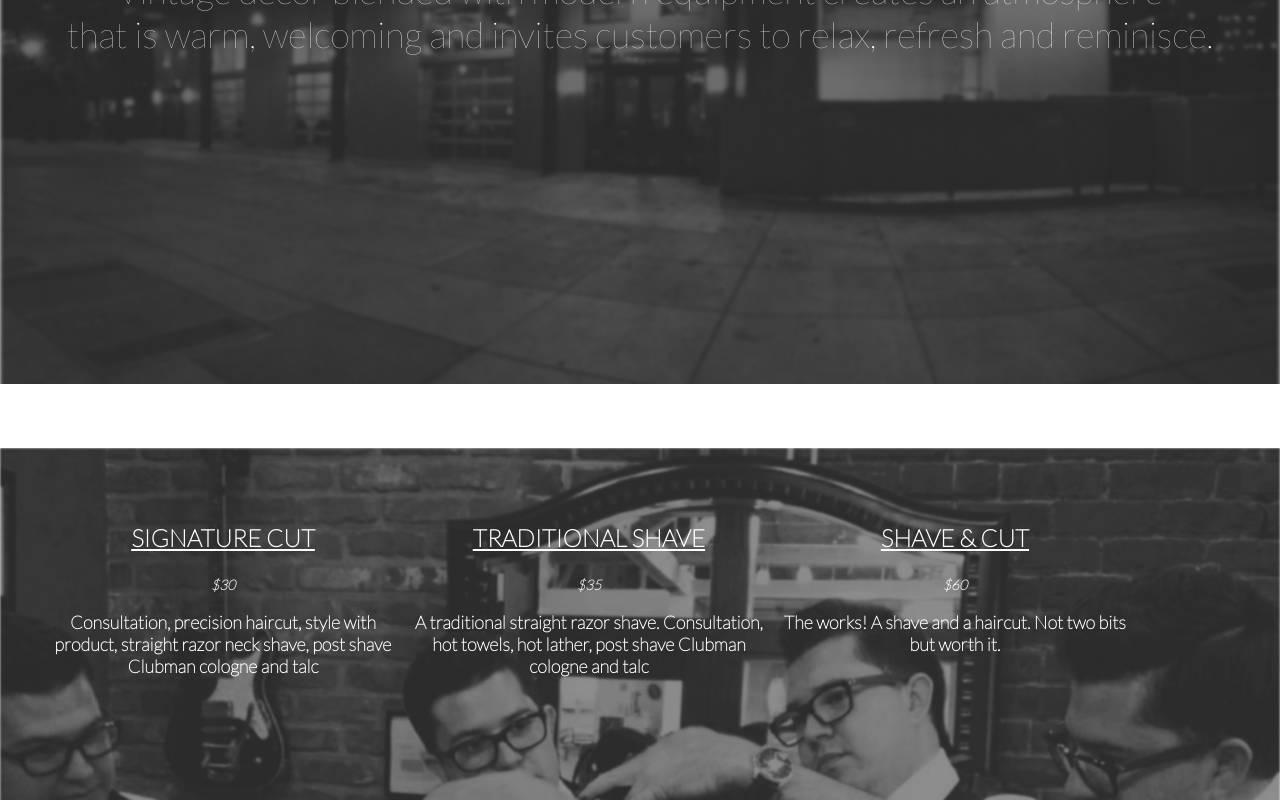
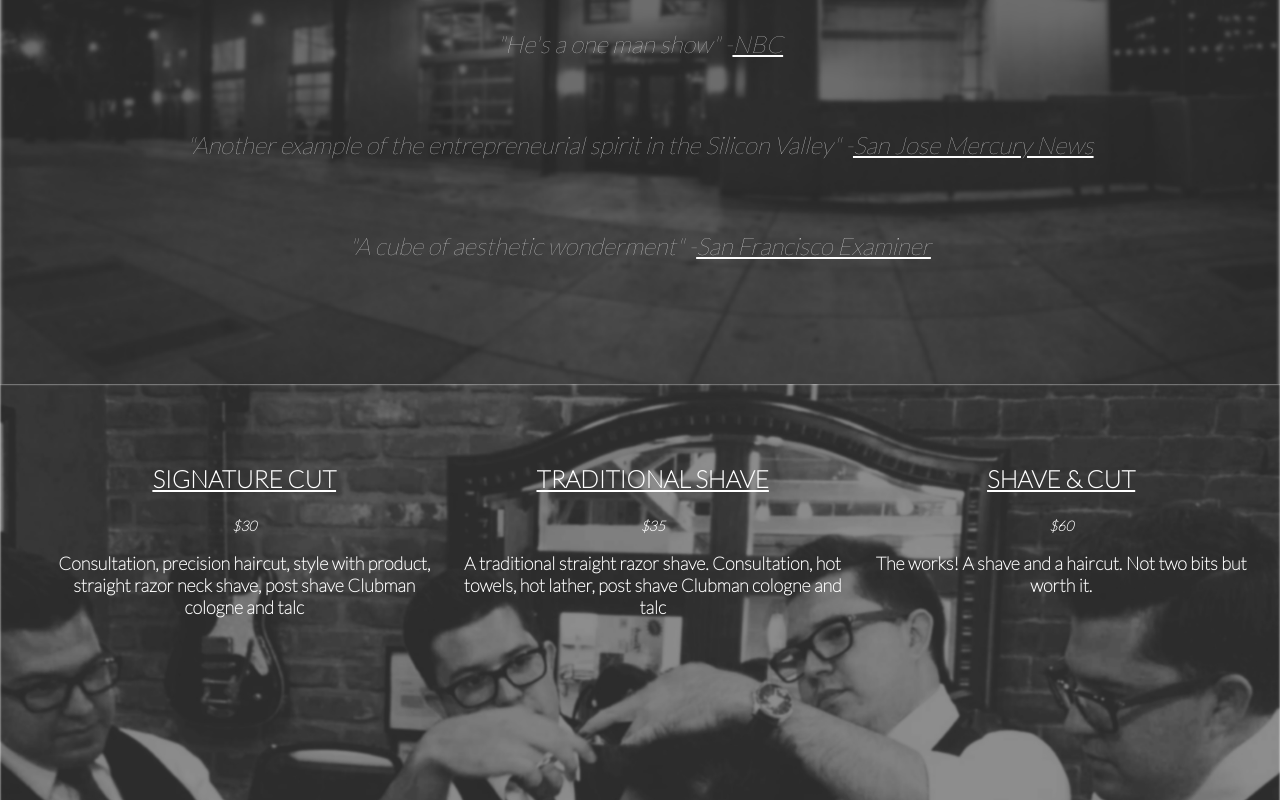
Before and after one commit to asteroidb612/crewners, a plain HTML site: page Site/crewners.html in a window 1280 px wide. Shown: the part 1280-2080 px from the top of the page. Drawn offline with nearby package versions, Linux system fonts and the light colour scheme.

Commit message:
owefhowiejf

```diff
--- a/Site/crewners.css
+++ b/Site/crewners.css
@@ -22,10 +22,42 @@ div, body{
   font-family: 'Lato',sans-serif;
   margin-left: auto;
   margin-right: auto;
-  padding-top: 6em;
+  padding-top: 0.1em;
   color: white;
   text-align: center;
   font-size: 36px
+}
+
+#about .test {
+  font-family: 'Lato', sans-serif;
+  margin-left: auto;
+  margin-right: auto;
+  padding-top: 2em;
+  color: white;
+  text-align: center;
+  font-size: 24px;
+  font-style: italic;
+}
+
+#about a:link {
+  text-decoration: underline;
+  color: white;
+}
+
+#about a:visited {
+  text-decoration: underline;
+  color: white;
+}
+
+#about a:hover {
+  text-decoration: underline;
+  color: white;
+  border: white 1px;
+}
+
+#about a:active {
+  text-decoration: underline;
+  color: white;
 }
 
 #book {
@@ -224,7 +256,7 @@ img#sign {
 }
 
 #services {
-  margin-top: 4em;
+  margin-top: 0.1px;
   background: url('images/services.jpg') no-repeat top center fixed;
   -webkit-background-size:cover;
   -moz-background-size:cover;
@@ -235,9 +267,9 @@ img#sign {
 #services li {
   display: inline;
   float: left;
-  width: 29%;
+  width: 31.65%;
   list-style: none;
-  padding: .2em;
+  padding: 0.5em;
   text-align: center;
 }
 
--- a/Site/crewners.html
+++ b/Site/crewners.html
@@ -22,10 +22,14 @@
 </div>
 
 <div id="about" class="page">
-  <p><br>Crewners is an upscale barbershop, providing fashionable
+  <p class="pitch"><br>Crewners is an upscale barbershop, providing fashionable
     <br>and stylish haircuts and the highest quality full barbershop services.
     <br>Vintage decor blended with modern equipment creates an atmosphere
     <br>that is warm, welcoming and invites customers to relax, refresh and reminisce.</p>
+  <p class="test"> "Every time I've gone here I've walked out with a satisfying haircut that looks good the moment I leave" -<a href="http://www.yelp.com/biz/crewners-barber-shop-san-jose">Yelp</a> </p>
+  <p class="test"> "He's a one man show" -<a href="https://www.youtube.com/watch?v=0oqgBBflrvI&feature=youtu.be">NBC</a></p>
+  <p class="test"> "Another example of the entrepreneurial spirit in the Silicon Valley" -<a href="http://www.thesanjoseblog.com/2011/09/crewners-barbershop-opens-in-san-pedro.html">San Jose Mercury News</a></p>
+  <p class="test">"A cube of aesthetic wonderment" -<a href="http://www.examiner.com/article/one-of-a-kind-barbershop-downtown-san-jose">San Francisco Examiner</a></p>
 </div>
 
 <div id="services" class="page">
@@ -54,7 +58,7 @@
   </ul>
 </div>
 
-<div id="press" class="page">
+<!-- <div id="press" class="page">
   <ul>
     <li>
     <a href="http://www.yelp.com/biz/crewners-barber-shop-san-jose"> YELP </a>
@@ -73,7 +77,7 @@
     </li>
     <li> <p class="quote"> "A cube of aesthetic wonderment" </p> </li>
   </ul>
-</div>
+</div> -->
 
 <div id="information" class="page">
   <p class="title"> ADDRESS </p>
```
Also changed, not shown: Site/images/chips.jpg (added), 3 other files.
